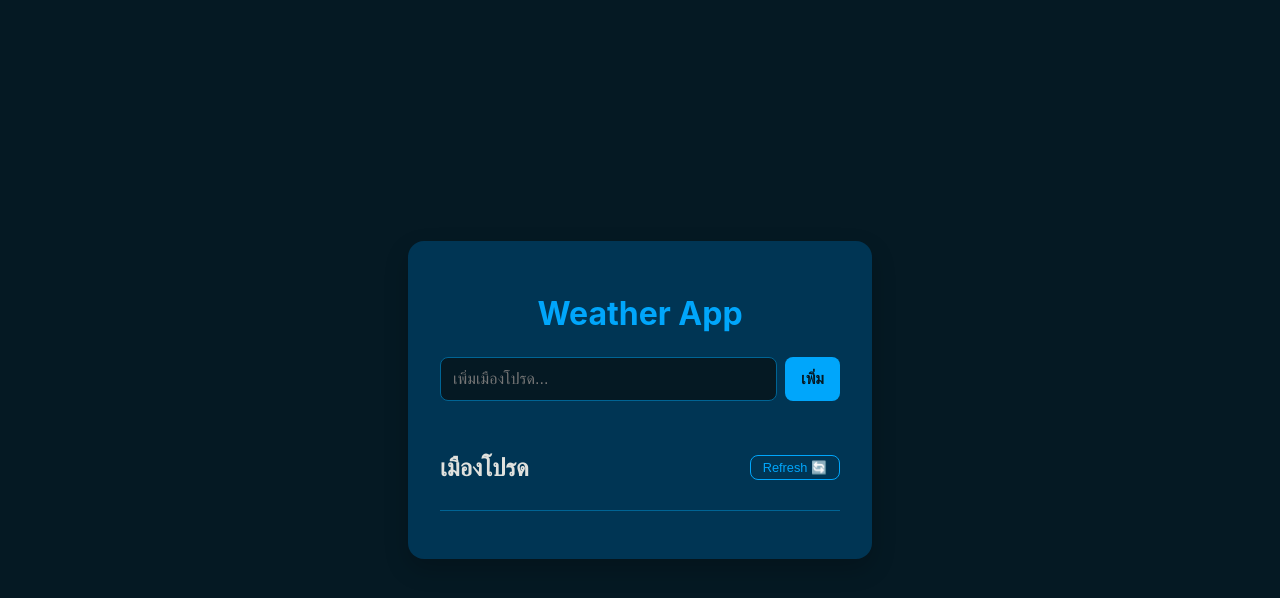
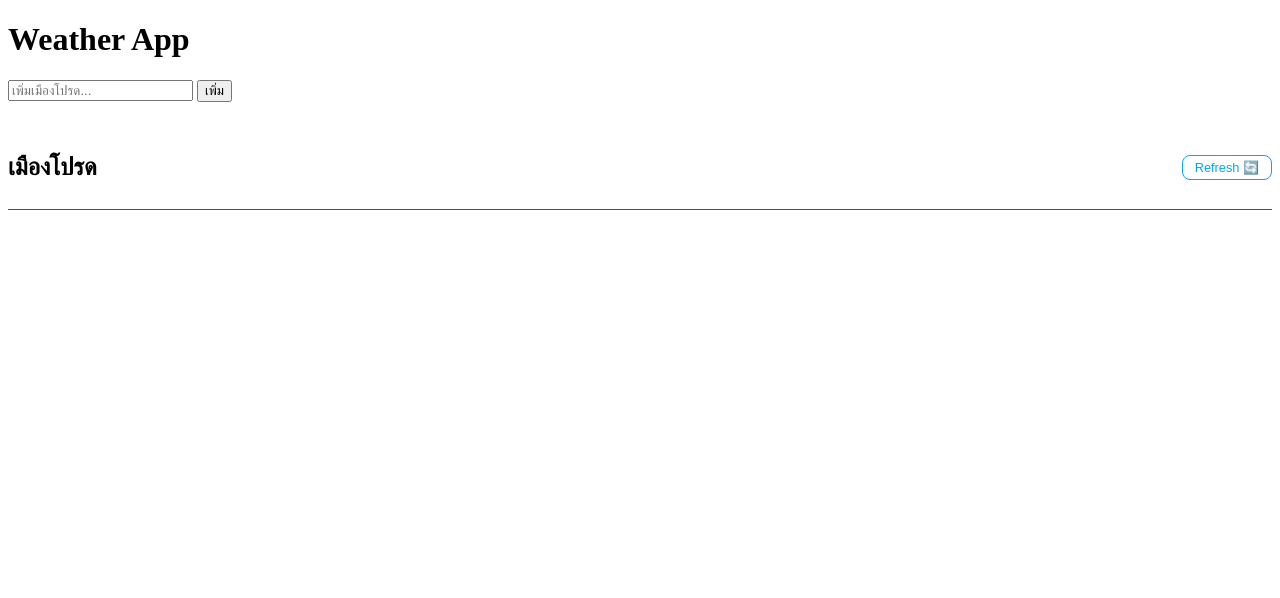
Before and after one commit to Kiriraka/my-weather-app, a plain HTML site: page index.html in a window 1280 px wide. Drawn offline with Linux system fonts and the light colour scheme.

```diff
--- a/style.css
+++ b/style.css
@@ -1,75 +1,4 @@
-body {
-    background: #051923;
-    color: #E0E1DD;
-    font-family: -apple-system, BlinkMacSystemFont, 'Segoe UI', Roboto, Oxygen, Ubuntu, Cantarell, 'Open Sans', 'Helvetica Neue', sans-serif;
-    display: flex;
-    justify-content: center;
-    align-items: center;
-    min-height: 100vh;
-    margin: 0;
-}
-
-.app-container {
-    background: #003554;
-    padding: 2rem;
-    border-radius: 1rem;
-    box-shadow: 0 10px 25px rgba(0, 0, 0, 0.2);
-    width: 90%;
-    max-width: 400px;
-    text-align: center;
-}
-
-h1 {
-    color: #00A6FB;
-}
-
-#search-form {
-    display: flex;
-    gap: 0.5rem;
-    margin: 1.5rem 0;
-}
-
-#city-input {
-    flex-grow: 1;
-    padding: 0.75rem;
-    border: 1px solid #006494;
-    border-radius: 0.5rem;
-    background: #051923;
-    color: #E0E1DD;
-    font-size: 1rem;
-}
-
-#search-form button {
-    padding: 0.75rem 1rem;
-    background-color: #00A6FB;
-    color: #051923;
-    border: none;
-    border-radius: 0.5rem;
-    font-size: 1rem;
-    font-weight: bold;
-    cursor: pointer;
-    transition: background-color 0.2s;
-}
-
-#search-form button:hover {
-    background-color: #0582CA;
-}
-
-.weather-info {
-    margin-top: 1.5rem;
-    min-height: 150px;
-}
-
-.weather-info .temp {
-    font-size: 3rem;
-    font-weight: bold;
-    margin: 0.5rem 0;
-}
-
-.error {
-    color: #ff4d4d;
-    font-weight: bold;
-}
+/* --- ใช้ CSS เดิมทั้งหมด และเพิ่มส่วนนี้ต่อท้าย --- */
 
 .header-bar {
     display: flex;
```
Also changed, not shown: index.html (+1 -0 lines).
